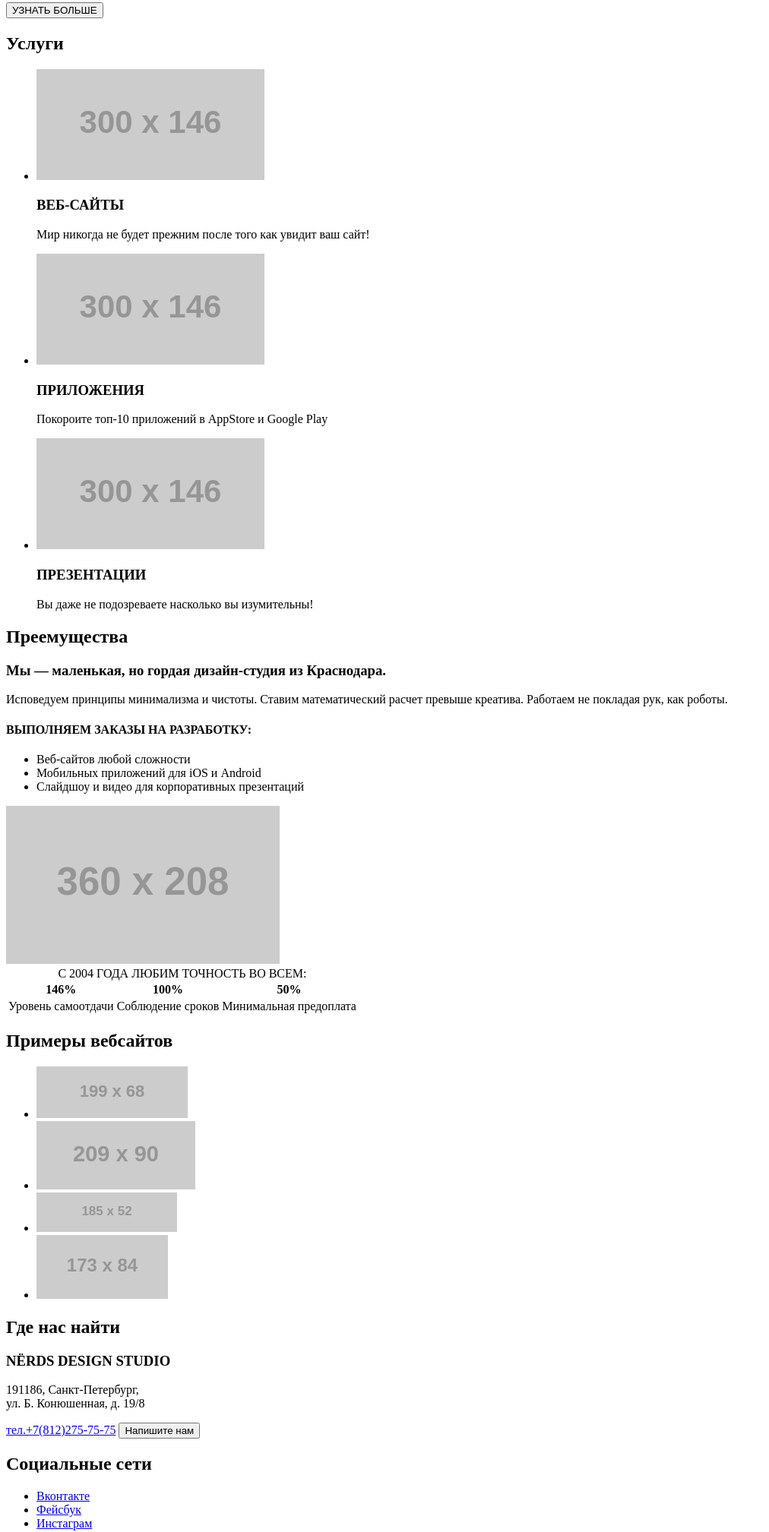
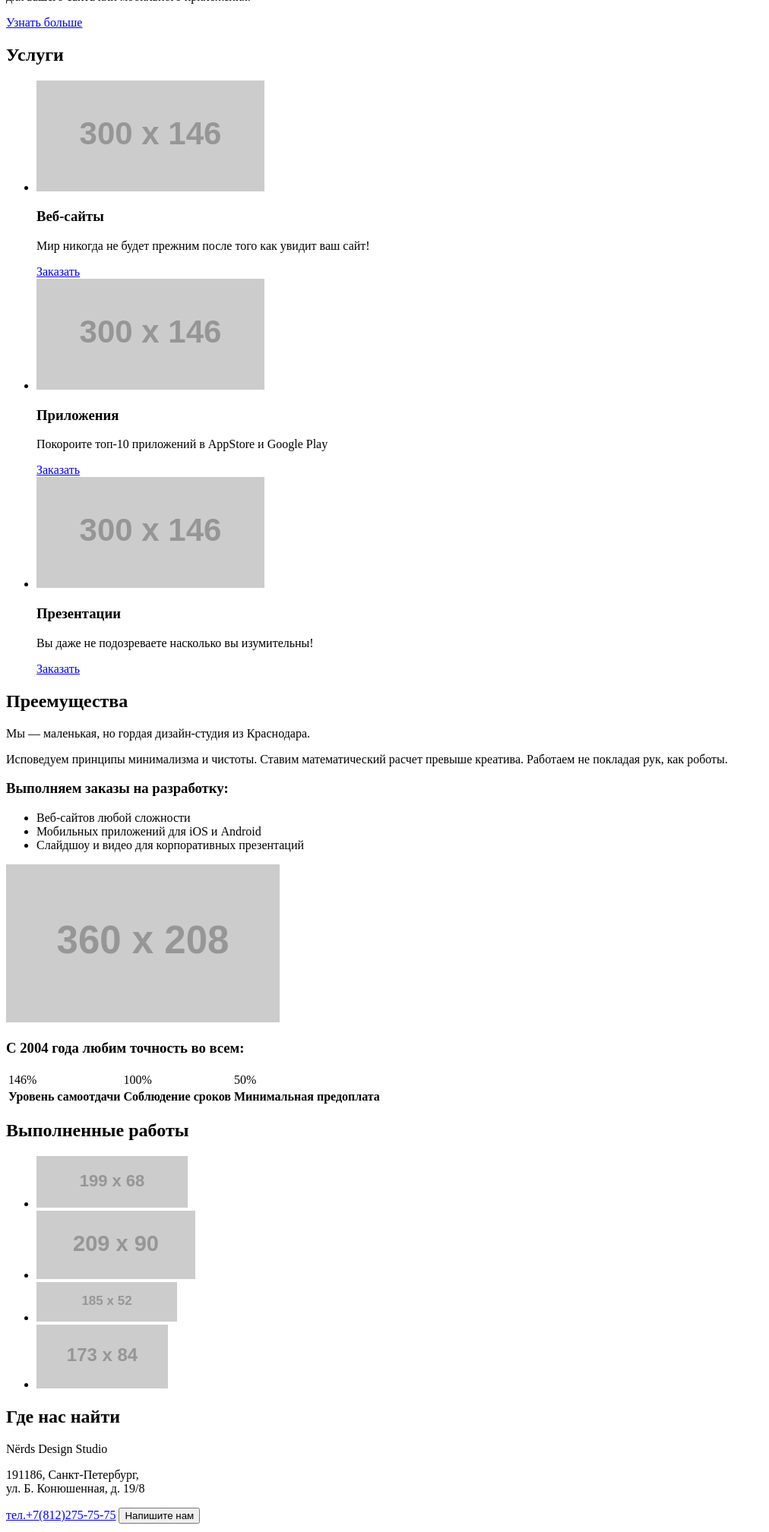
Before and after one commit to corechagin/1249721-nerds-29, a plain HTML site: page index.html in a window 1280 px wide. Shown: the part 761-2778 px from the top of the page at 76% size, without its empty margins (0-1012 px from the left). Drawn offline with Linux system fonts and the light colour scheme; placeholder pictures from the web are drawn by us.

Commit message:
Внёс правки в разметку.

```diff
--- a/index.html
+++ b/index.html
@@ -15,7 +15,6 @@
           <li><a href="#">Клиенты</a></li>
           <li><a href="catalog.html">Магазин</a></li>
           <li><a href="#">Контакты</a></li>
-          <!--<li><a href="bucket.html">Корзина</a></li>-->
         </ul>
         <a href="#">Корзина</a>
       </nav>
@@ -23,15 +22,14 @@
 
     <main>
 
-      <h1>Дизайн-студия Nerds</h1><!--Не уверен, но в лекции говорилось о том, что мы потом сможем скрыть заголовок-->
+      <h1>Дизайн-студия Nerds</h1>
 
       <section>
         <img src="https://via.placeholder.com/760x431" alt="">
         <h2>Долго, дорого, скрупулезно.</h2>
-        <p>Математически выверенный дизайн
-          для вашего сайта или мобильного приложения.
-        </p>
-        <button type="button">УЗНАТЬ БОЛЬШЕ</button>
+        <p>Математически выверенный дизайн<br>
+          для вашего сайта или мобильного приложения.</p>
+        <a href="#">Узнать больше</a>
 
       </section>
 
@@ -40,76 +38,84 @@
         <ul>
           <li>
             <img src="https://via.placeholder.com/300x146" alt="">
-            <h3>ВЕБ-САЙТЫ</h3>
+            <h3>Веб-сайты</h3>
             <p>Мир никогда не будет прежним после того как увидит ваш сайт!</p>
+            <a href="#">Заказать</a>
           </li>
           <li>
             <img src="https://via.placeholder.com/300x146" alt="">
-            <h3>ПРИЛОЖЕНИЯ</h3>
+            <h3>Приложения</h3>
             <p>Покороите топ-10 приложений в AppStore и Google Play</p>
+            <a href="#">Заказать</a>
           </li>
           <li>
             <img src="https://via.placeholder.com/300x146" alt="">
-            <h3>ПРЕЗЕНТАЦИИ</h3>
+            <h3>Презентации</h3>
             <p>Вы даже не подозреваете насколько вы изумительны!</p>
+            <a href="#">Заказать</a>
           </li>
         </ul>
       </section>
 
       <section>
         <h2>Преемущества</h2>
-        <h3>Мы — маленькая, но гордая дизайн-студия из Краснодара.</h3>
+        <p>Мы — маленькая, но гордая дизайн-студия из Краснодара.</p>
         <p>Исповедуем принципы минимализма и чистоты. Ставим математический расчет превыше креатива. Работаем не покладая рук, как роботы.</p>
-        <h4>ВЫПОЛНЯЕМ ЗАКАЗЫ НА РАЗРАБОТКУ:</h4>
+        <h3>Выполняем заказы на разработку:</h3>
         <ul>
           <li>Веб-сайтов любой сложности</li>
           <li>Мобильных приложений для iOS и Android</li>
           <li>Слайдшоу и видео для корпоративных презентаций</li>
         </ul>
-      </section>
+        <img src="https://via.placeholder.com/360x208" alt="">
+        <h3>С 2004 года любим точность во всем:</h3>
+        <table>
 
-      <section>
-        <img src="https://via.placeholder.com/360x208" alt="">
-        <table>
-          <caption>C 2004 ГОДА ЛЮБИМ ТОЧНОСТЬ ВО ВСЕМ:</caption>
           <tr>
-            <th>146%</th>
-            <th>100%</th>
-            <th>50%</th>
+            <td>146%</td>
+            <td>100%</td>
+            <td>50%</td>
           </tr>
           <tr>
-            <td>Уровень самоотдачи</td>
-            <td>Соблюдение сроков</td>
-            <td>Минимальная предоплата</td>
+            <th>Уровень самоотдачи</th>
+            <th>Соблюдение сроков</th>
+            <th>Минимальная предоплата</th>
           </tr>
         </table>
       </section>
 
       <section>
-        <h2>Примеры вебсайтов</h2>
+        <h2>Выполненные работы</h2>
         <ul>
           <li>
-            <img src="https://via.placeholder.com/199x68" alt="">
+            <a href="https://htmlacademy.ru/intensive/htmlcss">
+              <img src="https://via.placeholder.com/199x68" alt="">
+            </a>
           </li>
           <li>
-            <img src="https://via.placeholder.com/209x90" alt="">
+            <a href="#">
+              <img src="https://via.placeholder.com/209x90" alt="">
+            </a>
           </li>
           <li>
-            <img src="https://via.placeholder.com/185x52" alt="">
+            <a href="#">
+              <img src="https://via.placeholder.com/185x52" alt="">
+            </a>
           </li>
           <li>
-            <img src="https://via.placeholder.com/173x84" alt="">
+            <a href="">
+              <img src="https://via.placeholder.com/173x84" alt="">
+            </a>
           </li>
         </ul>
       </section>
 
       <section>
         <h2>Где нас найти</h2>
-        <h3>NЁRDS DESIGN STUDIO</h3>
+        <p>Nёrds Design Studio</p>
         <p>191186, Санкт-Петербург,<br>
-          ул. Б. Конюшенная, д. 19/8
-        </p>
-        <a href="tel:+7812757575">тел.+7(812)275-75-75</a>
+          ул. Б. Конюшенная, д. 19/8</p>
+        <a href="tel:+7812757575">тел.+7(812)275-75-75</a><!--Как бы сделать так чтобы "тел." не был ссылкой-->
         <button type="button">Напишите нам</button>
       </section>
 
```
